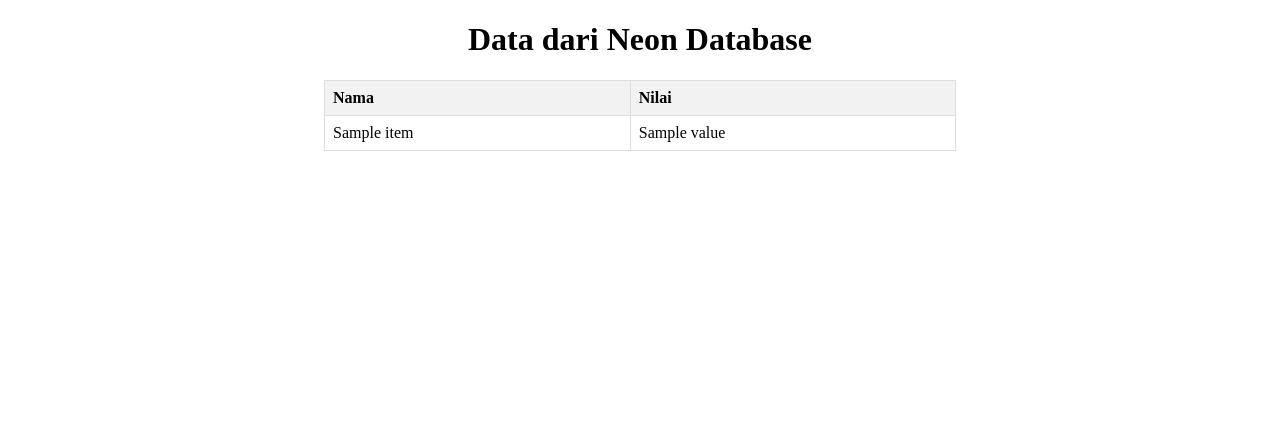
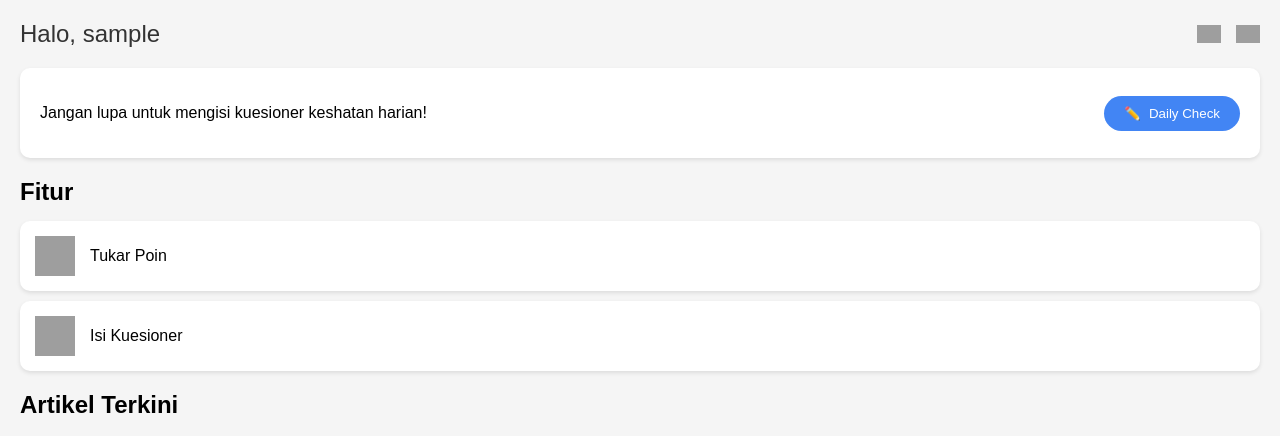
Before and after one commit to athallahw/PKPL, a Django app: template main/templates/landingpage.html in a window 1280 px wide. Shown: the top 436 px of the page. Run offline with Django 5.2, Linux system fonts and the light colour scheme; the template is opened without the code that fills it: most values are stand-ins (such as "Sample title", 1, 10 or a date in 2020); grey boxes are pictures that could not be loaded.

Commit message:
landing page, sign up, sign in

```diff
--- a/authorization/urls.py
+++ b/authorization/urls.py
@@ -0,0 +1,9 @@
+from django.urls import path
+from . import views
+
+app_name = 'authorization'
+
+urlpatterns = [
+    path('sign_up/', views.sign_up, name='sign_up'),
+    path('sign_in/', views.sign_in, name='sign_in'),
+]
--- a/main/templates/landingpage.html
+++ b/main/templates/landingpage.html
@@ -1,44 +1,155 @@
 <!DOCTYPE html>
-<html>
+<html lang="id">
 <head>
-    <title>Playing with Neon</title>
+    <meta charset="UTF-8">
+    <meta name="viewport" content="width=device-width, initial-scale=1.0">
+    <title>PKPL - Pelacak Kesehatan Perbaiki Lifestyle</title>
     <style>
-        table {
-            border-collapse: collapse;
-            width: 50%;
-            margin: 20px auto;
+        body {
+            font-family: Arial, sans-serif;
+            margin: 0;
+            padding: 20px;
+            background-color: #f5f5f5;
         }
-        th, td {
-            border: 1px solid #ddd;
-            padding: 8px;
-            text-align: left;
+
+        .header {
+            display: flex;
+            justify-content: space-between;
+            align-items: center;
+            margin-bottom: 20px;
         }
-        th {
-            background-color: #f2f2f2;
+
+        .welcome-text {
+            font-size: 24px;
+            color: #333;
         }
-        h1 {
-            text-align: center;
+
+        .icons {
+            display: flex;
+            gap: 15px;
+        }
+
+        .daily-check {
+            background-color: white;
+            border-radius: 10px;
+            padding: 20px;
+            display: flex;
+            justify-content: space-between;
+            align-items: center;
+            margin-bottom: 20px;
+            box-shadow: 0 2px 4px rgba(0,0,0,0.1);
+        }
+
+        .check-button {
+            background-color: #4285f4;
+            color: white;
+            padding: 10px 20px;
+            border-radius: 20px;
+            border: none;
+            display: flex;
+            align-items: center;
+            gap: 8px;
+            cursor: pointer;
+        }
+
+        .features-section h2 {
+            margin-bottom: 15px;
+        }
+
+        .feature-card {
+            background-color: white;
+            border-radius: 10px;
+            padding: 15px;
+            margin-bottom: 10px;
+            display: flex;
+            align-items: center;
+            gap: 15px;
+            box-shadow: 0 2px 4px rgba(0,0,0,0.1);
+        }
+
+        .feature-icon {
+            width: 40px;
+            height: 40px;
+        }
+
+        .articles-section {
+            margin-top: 20px;
+        }
+
+        .article-card {
+            background-color: white;
+            border-radius: 10px;
+            margin-bottom: 15px;
+            overflow: hidden;
+        }
+
+        .article-image {
+            width: 100%;
+            height: 200px;
+            object-fit: cover;
+        }
+
+        .dots {
+            display: flex;
+            justify-content: center;
+            gap: 5px;
+            margin-top: 10px;
+        }
+
+        .dot {
+            width: 8px;
+            height: 8px;
+            background-color: #4285f4;
+            border-radius: 50%;
+            opacity: 0.5;
+        }
+
+        .dot.active {
+            opacity: 1;
         }
     </style>
 </head>
 <body>
-    <h1>Data dari Neon Database</h1>
+    <div class="header">
+        <div class="welcome-text">Halo, {{ user_name }}</div>
+        <div class="icons">
+            <img src="/static/bell-icon.png" alt="Notifikasi" width="24">
+            <img src="/static/profile-icon.png" alt="Profil" width="24">
+        </div>
+    </div>
 
-    {% if data %}
-        <table>
-            <tr>
-                <th>Nama</th>
-                <th>Nilai</th>
-            </tr>
-            {% for item in data %}
-                <tr>
-                    <td>{{ item.name }}</td>
-                    <td>{{ item.value }}</td>
-                </tr>
-            {% endfor %}
-        </table>
-    {% else %}
-        <p style="text-align: center;">Tidak ada data yang ditemukan.</p>
-    {% endif %}
+    <div class="daily-check">
+        <div>
+            <p>Jangan lupa untuk mengisi kuesioner keshatan harian!</p>
+        </div>
+        <button class="check-button">
+            <span>✏️</span>
+            Daily Check
+        </button>
+    </div>
+
+    <div class="features-section">
+        <h2>Fitur</h2>
+        <div class="feature-card">
+            <img src="/static/screening-icon.png" alt="Skrining" class="feature-icon">
+            <span>Tukar Poin</span>
+        </div>
+        <div class="feature-card">
+            <img src="/static/report-icon.png" alt="Lapor" class="feature-icon">
+            <span>Isi Kuesioner</span>
+        </div>
+    </div>
+
+    <div class="articles-section">
+        <h2>Artikel Terkini</h2>
+        <div class="article-card">
+            <img src="/static/tbc-article.png" alt="Artikel TBC" class="article-image">
+        </div>
+        <div class="dots">
+            <span class="dot active"></span>
+            <span class="dot"></span>
+            <span class="dot"></span>
+        </div>
+    </div>
 </body>
 </html>
--- a/main/urls.py
+++ b/main/urls.py
@@ -21,5 +21,6 @@ from main import views
 app_name = 'main'
 
 urlpatterns = [
-    path('', views.playing_with_neon_view, name='neon_data'),
+    path('', views.landing_page, name='landing_page'),
+    # path('', views.playing_with_neon_view, name='neon_data'),
 ]
--- a/pkpl/urls.py
+++ b/pkpl/urls.py
@@ -20,4 +20,5 @@ from django.urls import path, include
 urlpatterns = [
     path('admin/', admin.site.urls),
     path('', include('main.urls')),
+    path('auth/', include(('authorization.urls', 'authorization'), namespace='auth')),
 ]
```
Also changed, not shown: authorization/templates/sign_in.html (added, +26 -0 lines), authorization/templates/sign_up.html (added, +25 -0 lines), authorization/views.py (+67 -2 lines), main/views.py (+27 -17 lines), pkpl/settings.py (+7 -0 lines), authorization/templates/login.html (deleted).
